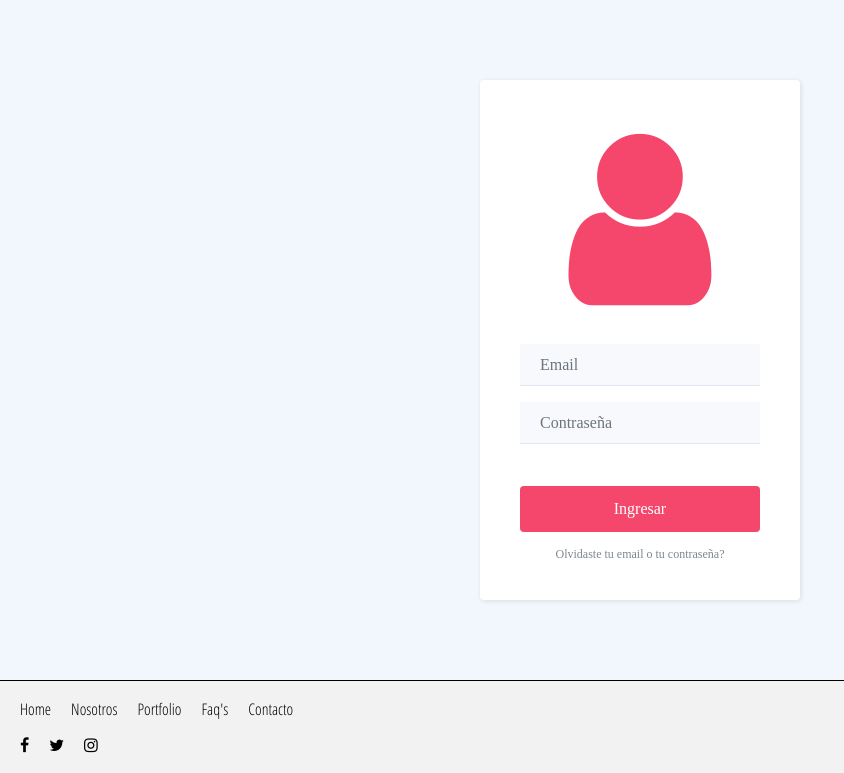
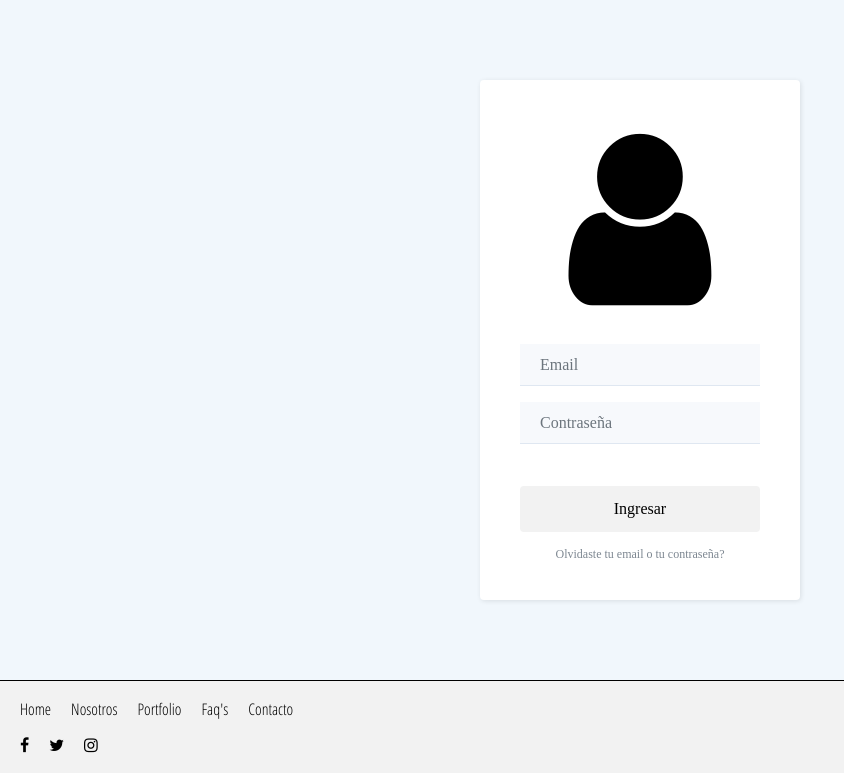
Before and after one commit to patornague/Proyecto-Final, a PHP site: page /html/login.html in a window 1280 px wide. Shown: the part 66-839 px from the top of the page, without its empty margins (0-844 px from the left). Run offline with PHP 8.4, Linux system fonts and the light colour scheme.

Commit message:
cambios visuales al home y al login

```diff
--- a/css/login.css
+++ b/css/login.css
@@ -163,7 +163,7 @@ h1, h2, h3, h4, h5, h6 {
     text-align: center;
     padding: 0 0 20px;
     font-size: 100px;
-    color: rgb(244,71,107);
+    color: #000;
 }
 .ion-ios-navigate::before {
 }
@@ -284,7 +284,7 @@ button, input, optgroup, select, textarea {
     cursor: pointer;
 }
 .login-clean form .btn-primary {
-    background: #f4476b;
+    background: #f2f2f2;
     border: none;
     border-radius: 4px;
     padding: 11px;
@@ -298,7 +298,7 @@ button, input, optgroup, select, textarea {
     width: 100%;
 }
 .btn-primary {
-    color: #fff;
+    color: #000;
     background-color: #007bff;
     border-color: #007bff;
 }
```
Also changed, not shown: css/styles.css (+11 -12 lines), html/proyecto-final.html (+10 -13 lines).
